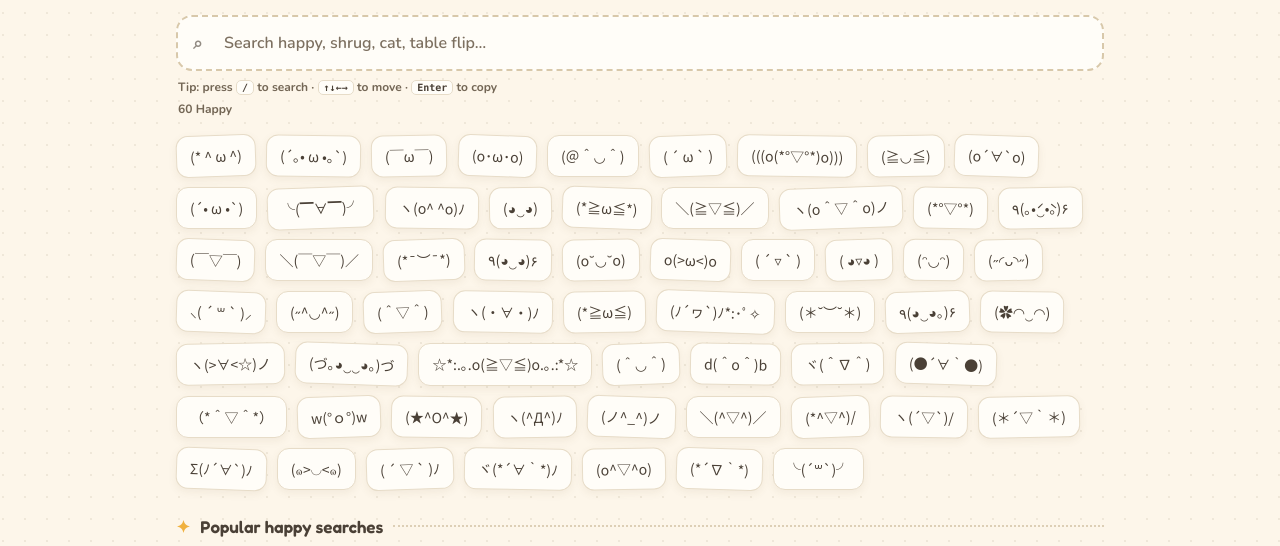
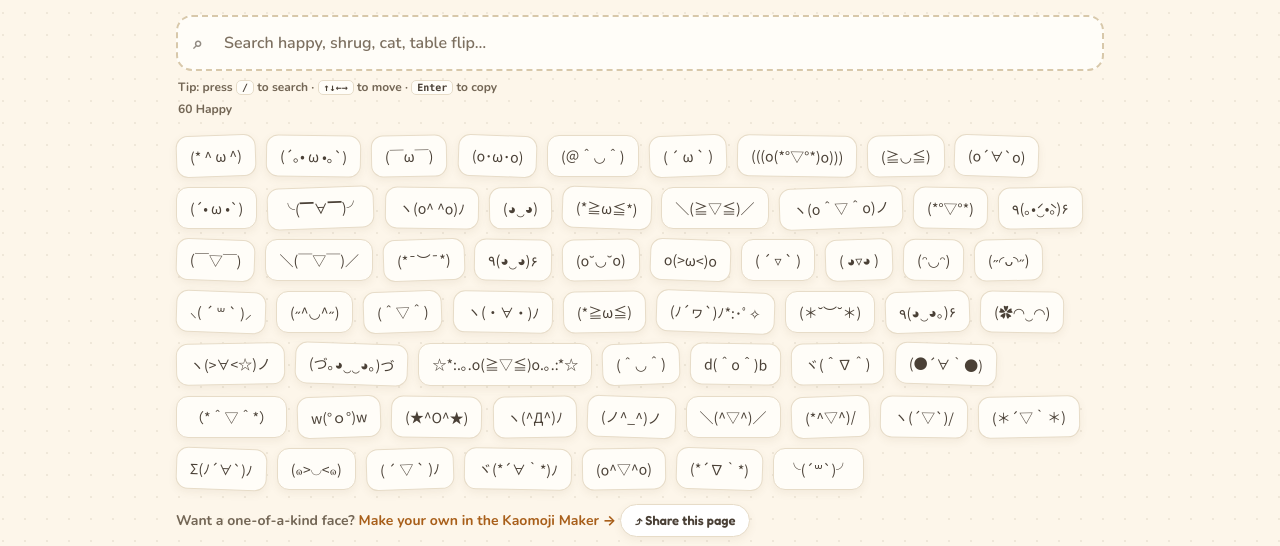
Before and after one commit to gfrmin/kaomoji, an Astro site: page /kaomoji/happy in a window 1280 px wide. Shown: the part 188-734 px from the top of the page. Built offline with nearby package versions, Linux system fonts and the light colour scheme; Astro itself is replaced by a stand-in of ours.

Commit message:
feat(share): page-level ShareButton on category + tag pages
A tiny client:visible island that shares the page via the Web Share API (or
copies the canonical link), plus a "make your own" link to /maker on every
category and tag page — turning the long-tail SEO surface into share + maker
entry points.

Co-Authored-By: Claude Opus 4.8 <noreply@anthropic.com>

```diff
--- /dev/null
+++ b/src/components/ShareButton.jsx
@@ -0,0 +1,19 @@
+import { createSignal } from "solid-js";
+import { shareKaomoji } from "../lib/share.js";
+
+// Tiny island: share the current page via the native sheet, or copy its link.
+export default function ShareButton(props) {
+  const [msg, setMsg] = createSignal("");
+  const onClick = () =>
+    shareKaomoji({ text: props.text, url: props.url, title: props.text }).then((r) => {
+      if (r === "copied") {
+        setMsg("Link copied!");
+        setTimeout(() => setMsg(""), 1500);
+      }
+    });
+  return (
+    <button class="share-btn" onClick={onClick} aria-label={`Share ${props.text}`}>
+      {msg() || "⤴ Share this page"}
+    </button>
+  );
+}
--- a/src/pages/kaomoji/[category].astro
+++ b/src/pages/kaomoji/[category].astro
@@ -1,6 +1,7 @@
 ---
 import Layout from "../../layouts/Layout.astro";
 import Picker from "../../components/Picker.jsx";
+import ShareButton from "../../components/ShareButton.jsx";
 import { SITE } from "../../consts.js";
 import { categories, getItemsByCategory, categoryTags } from "../../data/index.js";
 import { otherGroupedCategories, categoryColor } from "../../data/categoryGroups.js";
@@ -95,6 +96,11 @@ const jsonld = {
 
   <Picker client:load initial={initial} />
 
+  <p class="maker-link">
+    Want a one-of-a-kind face? <a href="/maker/">Make your own in the Kaomoji Maker →</a>
+    <ShareButton client:visible url={canonical} text={`${headline}`} />
+  </p>
+
   {catTags.length > 0 && (
     <>
       <h2 class="section-title">Popular {category.name.toLowerCase()} searches</h2>
--- a/src/pages/t/[tag].astro
+++ b/src/pages/t/[tag].astro
@@ -1,6 +1,7 @@
 ---
 import Layout from "../../layouts/Layout.astro";
 import Picker from "../../components/Picker.jsx";
+import ShareButton from "../../components/ShareButton.jsx";
 import { SITE } from "../../consts.js";
 import { pageTags, relatedTags, getCategory } from "../../data/index.js";
 import { getTagContent } from "../../data/tagContent.js";
@@ -84,6 +85,11 @@ const jsonld = {
 
   <Picker client:load initial={initial} />
 
+  <p class="maker-link">
+    Want a one-of-a-kind face? <a href="/maker/">Make your own in the Kaomoji Maker →</a>
+    <ShareButton client:visible url={canonical} text={`${label} kaomoji`} />
+  </p>
+
   {body.length > 0 && (
     <section class="prose">
       <h2 class="section-title">About {label} kaomoji</h2>
```
